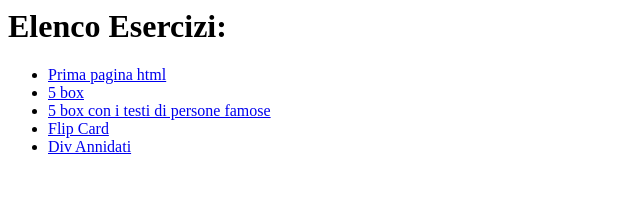
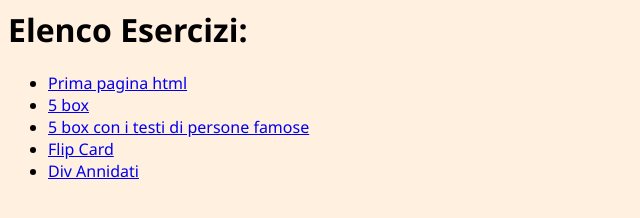
Before and after one commit to Loris-17/tpsit, a plain HTML site: page link_esercizi.htm in a window 1280 px wide. Shown: the whole page, without its empty margins (0-640 px from the left). Drawn offline with Linux system fonts and the light colour scheme.

Commit message:
Update link_esercizi.htm

```diff
--- a/link_esercizi.htm
+++ b/link_esercizi.htm
@@ -1,6 +1,12 @@
 <html>
 <head>
         <title>Elenco Esercizi</title>
+        <style>
+	        body {
+		font-family: 'Segoe UI', Tahoma, sans-serif;
+	        background-color: rgba(255, 228, 196, 0.527);
+		}
+	</style>
 </head>
 <h1>Elenco Esercizi:</h1>
 <ul>
```
